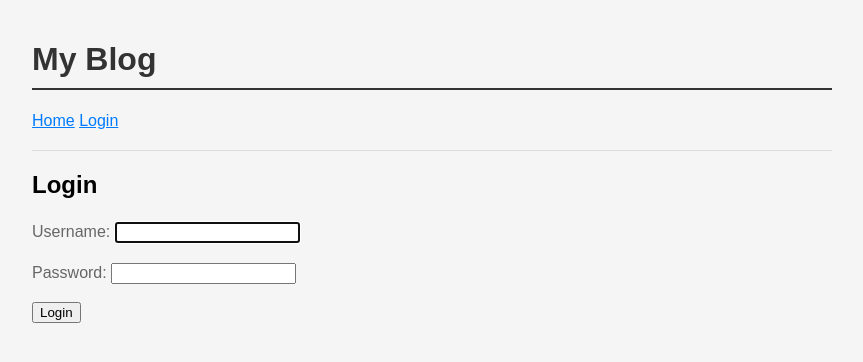
After one commit to msiam71/djangoproject1, a Django app: page /accounts/login/ in a window 1280 px wide. The commit adds this page. Shown: the top 362 px of the page, without its empty margins (208-1071 px from the left). Run offline with Django 5.2, Linux system fonts and the light colour scheme.

Commit message:
Add user authentication - login, logout, protected views

```diff
--- a/blog/templates/blog/base.html
+++ b/blog/templates/blog/base.html
@@ -11,9 +11,22 @@
     <header>
         <h1>My Blog</h1>
         <nav>
-            <a href="{% url 'post_list' %}">Home</a>
-            <a href="{% url 'post_new' %}">New Post</a>
-        </nav>
+    <a href="{% url 'post_list' %}">Home</a>
+    {% if user.is_authenticated %}
+        <a href="{% url 'post_new' %}">New Post</a>
+        <form method="POST" action="{% url 'logout' %}">
+            {% csrf_token %}
+            <button type="submit">Logout</button>
+        </form>
+    {% else %}
+        <a href="{% url 'login' %}">Login</a>
+    {% endif %}
+</nav>
+
+
+
+
+
     </header>
     <hr>
     {% block content %}{% endblock %}
--- a/blog/views.py
+++ b/blog/views.py
@@ -1,6 +1,7 @@
 from django.shortcuts import render, get_object_or_404, redirect
 from .models import Post
 from .forms import PostForm
+from django.contrib.auth.decorators import login_required
 
 def post_list(request):
     posts = Post.objects.all()
@@ -10,6 +11,7 @@ def post_detail(request, pk):
     post = get_object_or_404(Post, pk=pk)
     return render(request, 'blog/post_detail.html', {'post': post})
 
+@login_required
 def post_new(request):
     if request.method == 'POST':
         form = PostForm(request.POST)
@@ -20,6 +22,7 @@ def post_new(request):
         form = PostForm()
     return render(request, 'blog/post_form.html', {'form': form})
 
+@login_required
 def post_edit(request, pk):
     post = get_object_or_404(Post, pk=pk)
     if request.method == 'POST':
@@ -31,6 +34,7 @@ def post_edit(request, pk):
         form = PostForm(instance=post)
     return render(request, 'blog/post_edit.html', {'form': form})
 
+@login_required
 def post_delete(request, pk):
     post = get_object_or_404(Post, pk=pk)
     if request.method == 'POST':
--- a/mysite/settings.py
+++ b/mysite/settings.py
@@ -55,7 +55,7 @@ ROOT_URLCONF = 'mysite.urls'
 TEMPLATES = [
     {
         'BACKEND': 'django.template.backends.django.DjangoTemplates',
-        'DIRS': [],
+        'DIRS': [BASE_DIR / 'templates'],
         'APP_DIRS': True,
         'OPTIONS': {
             'context_processors': [
@@ -116,3 +116,6 @@ USE_TZ = True
 # https://docs.djangoproject.com/en/6.0/howto/static-files/
 
 STATIC_URL = 'static/'
+
+LOGIN_REDIRECT_URL = '/blog/'
+LOGOUT_REDIRECT_URL = '/blog/'
--- a/mysite/urls.py
+++ b/mysite/urls.py
@@ -20,4 +20,5 @@ from django.urls import path, include
 urlpatterns = [
     path('admin/', admin.site.urls),
     path('blog/', include('blog.urls')),
+    path('accounts/', include('django.contrib.auth.urls')),
 ]
--- /dev/null
+++ b/templates/registration/login.html
@@ -0,0 +1,10 @@
+{% extends 'blog/base.html' %}
+
+{% block content %}
+    <h2>Login</h2>
+    <form method="POST">
+        {% csrf_token %}
+        {{ form.as_p }}
+        <button type="submit">Login</button>
+    </form>
+{% endblock %}
```
Also changed, not shown: db.sqlite3.
